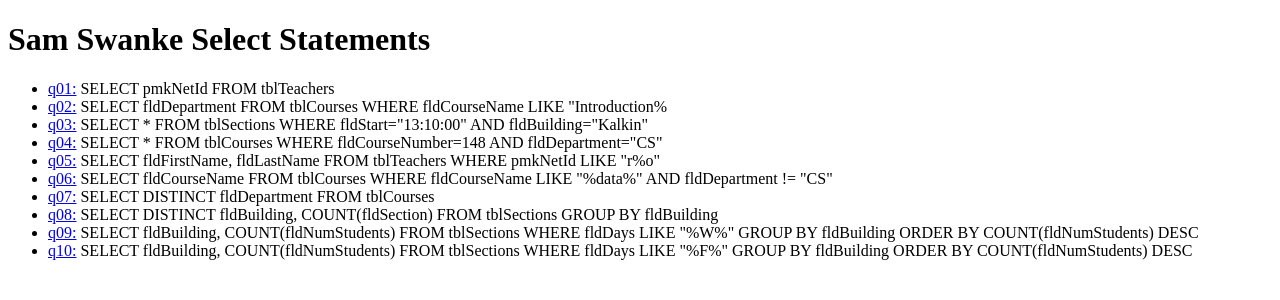
After one commit to skswanke/cs148, a PHP site: page /assignment2.0/select.php in a window 1280 px wide. The commit adds this page. Shown: the top 300 px of the page. Run offline with PHP 8.4, Linux system fonts and the light colour scheme; a stand-in replaces the project's code that opens the database connection.

Commit message:
last commit before submit

```diff
--- a/assignment2.0/q02.php
+++ b/assignment2.0/q02.php
@@ -3,7 +3,8 @@
     $columns = 1;
     $query = 'SELECT fldDepartment FROM tblCourses WHERE fldCourseName LIKE "Introduction%"';
     //public function testquery($query, $values = "", $wheres = 0, $conditions = 0, $quotes = 0, $symbols = 0, $spacesAllowed = false, $semiColonAllowed = false)
-    $info2 = $thisDatabaseReader->select($query, "", 1, 1, 2, 0, false, false);
+    //$info2 = $thisDatabaseReader->testquery($query, "", 1,1,2,0,false,false);
+    $info2 = $thisDatabaseReader->select($query, "", 1, 0, 2, 0, false, false);
     print "<h1>Total Records: " .count($info2) ."</h1>";
     print "<h2>Query: " .$query ."</h2>";
     print "<table>";
--- a/assignment2.0/q04.php
+++ b/assignment2.0/q04.php
@@ -3,7 +3,7 @@
     $columns = 5;
     $query = 'SELECT * FROM tblCourses WHERE fldCourseNumber=148 AND fldDepartment="CS"';
     //public function testquery($query, $values = "", $wheres = 0, $conditions = 0, $quotes = 0, $symbols = 0, $spacesAllowed = false, $semiColonAllowed = false)
-    $info2 = $thisDatabaseReader->testquery($query, "", 1, 1, 2, 0, false, false);
+    //$info2 = $thisDatabaseReader->testquery($query, "", 1, 1, 2, 0, false, false);
     $info2 = $thisDatabaseReader->select($query, "", 1, 1, 2, 0, false, false);
     print "<h1>Total Records: " .count($info2) ."</h1>";
     print "<h2>Query: " .$query ."</h2>";
--- a/assignment2.0/q05.php
+++ b/assignment2.0/q05.php
@@ -3,7 +3,8 @@
     $columns = 2;
     $query = 'SELECT fldFirstName, fldLastName FROM tblTeachers WHERE pmkNetId LIKE "r%o"';
     //public function testquery($query, $values = "", $wheres = 0, $conditions = 0, $quotes = 0, $symbols = 0, $spacesAllowed = false, $semiColonAllowed = false)
-    $info2 = $thisDatabaseReader->select($query, "", 1, 1, 2, 1, false, false);
+    //$info2 = $thisDatabaseReader->testquery($query, "", 1,0,2,0,false,false);
+    $info2 = $thisDatabaseReader->select($query, "", 1, 0, 2, 0, false, false);
     print "<h1>Total Records: " .count($info2) ."</h1>";
     print "<h2>Query: " .$query ."</h2>";
     print "<table>";
--- a/assignment2.0/q06.php
+++ b/assignment2.0/q06.php
@@ -3,8 +3,8 @@
     $columns = 1;
     $query = 'SELECT fldCourseName FROM tblCourses WHERE fldCourseName LIKE "%data%" AND fldDepartment != "CS"';
     //public function testquery($query, $values = "", $wheres = 0, $conditions = 0, $quotes = 0, $symbols = 0, $spacesAllowed = false, $semiColonAllowed = false)
-    $info2 = $thisDatabaseReader->testquery($query, "", 1, 2, 4, 2, false, false);
-    $info2 = $thisDatabaseReader->select($query, "", 1, 2, 4, 2, false, false);
+    //$info2 = $thisDatabaseReader->testquery($query, "", 1, 2, 4, 0, false, false);
+    $info2 = $thisDatabaseReader->select($query, "", 1, 2, 4, 0, false, false);
     print "<h1>Total Records: " .count($info2) ."</h1>";
     print "<h2>Query: " .$query ."</h2>";
     print "<table>";
--- a/assignment2.0/q09.php
+++ b/assignment2.0/q09.php
@@ -1,10 +1,10 @@
 <?php
     include "top.php";
     $columns = 2;
-    $query = 'SELECT fldBuilding, COUNT(fldNumStudents) FROM tblSections WHERE fldDays LIKE "%W%" GROUP BY fldBuilding ORDER BY DESC';
+    $query = 'SELECT fldBuilding, COUNT(fldNumStudents) FROM tblSections WHERE fldDays LIKE "%W%" GROUP BY fldBuilding ORDER BY COUNT(fldNumStudents) DESC';
     //public function testquery($query, $values = "", $wheres = 0, $conditions = 0, $quotes = 0, $symbols = 0, $spacesAllowed = false, $semiColonAllowed = false)
-    $info2 = $thisDatabaseReader->test_query($query, "", 1, 2, 2, 2, false, false);
-    $info2 = $thisDatabaseReader->select($query, "", 0, 0, 0, 0, false, false);
+    //$info2 = $thisDatabaseReader->testquery($query, "", 1, 1, 2, 0, false, false);
+    $info2 = $thisDatabaseReader->select($query, "", 1, 1, 2, 0, false, false);
     print "<h1>Total Records: " .count($info2) ."</h1>";
     print "<h2>Query: " .$query ."</h2>";
     print "<table>";
--- /dev/null
+++ b/assignment2.0/select.php
@@ -0,0 +1,24 @@
+<?php ?>
+<!DOCTYPE html>
+<html>
+<head>
+  <title>Sam Swanke CS148</title>
+  <meta name="author" content="Sam Swanke">
+  <meta name="description" content="Sam Swanke's submission for assignment2.0">
+</head>
+<body>
+  <h1>Sam Swanke Select Statements</h1>
+  <ul>
+    <li><a href="q01.php">q01:</a> SELECT pmkNetId FROM tblTeachers</li>
+    <li><a href="q02.php">q02:</a> SELECT fldDepartment FROM tblCourses WHERE fldCourseName LIKE "Introduction%</li>
+    <li><a href="q03.php">q03:</a> SELECT * FROM tblSections WHERE fldStart="13:10:00" AND fldBuilding="Kalkin"</li>
+    <li><a href="q04.php">q04:</a> SELECT * FROM tblCourses WHERE fldCourseNumber=148 AND fldDepartment="CS"</li>
+    <li><a href="q05.php">q05:</a> SELECT fldFirstName, fldLastName FROM tblTeachers WHERE pmkNetId LIKE "r%o"</li>
+    <li><a href="q06.php">q06:</a> SELECT fldCourseName FROM tblCourses WHERE fldCourseName LIKE "%data%" AND fldDepartment != "CS"</li>
+    <li><a href="q07.php">q07:</a> SELECT DISTINCT fldDepartment FROM tblCourses</li>
+    <li><a href="q08.php">q08:</a> SELECT DISTINCT fldBuilding, COUNT(fldSection) FROM tblSections GROUP BY fldBuilding</li>
+    <li><a href="q09.php">q09:</a> SELECT fldBuilding, COUNT(fldNumStudents) FROM tblSections WHERE fldDays LIKE "%W%" GROUP BY fldBuilding ORDER BY COUNT(fldNumStudents) DESC</li>
+    <li><a href="q10.php">q10:</a> SELECT fldBuilding, COUNT(fldNumStudents) FROM tblSections WHERE fldDays LIKE "%F%" GROUP BY fldBuilding ORDER BY COUNT(fldNumStudents) DESC</li>
+  </ul>
+</body>
+</html>
--- a/sitemap.php
+++ b/sitemap.php
@@ -14,6 +14,7 @@
             <li><a href="tryme.php">tryme.php</a></li>
             <li>Assignment 2.0
                 <ul>
+                    <li><a href="assignment2.0/select.php">Select.php</a></li>
                     <li><a href="assignment2.0/q01.php">q01.php</a></li>
                     <li><a href="assignment2.0/q02.php">q02.php</a></li>
                     <li><a href="assignment2.0/q03.php">q03.php</a></li>
@@ -24,9 +25,7 @@
                     <li><a href="assignment2.0/q08.php">q08.php</a></li>
                     <li><a href="assignment2.0/q09.php">q09.php</a></li>
                     <li><a href="assignment2.0/q10.php">q10.php</a></li>
-                    <li><a href="assignment2.0/q11.php">q11.php</a></li>
                     <li><a href="assignment2.0/style.css">style.css</a></li>
-                    <li><a href="assignment2.0/style.css">tables.php</a></li>
                 </ul>
             </li>
             <li>Assignment 1.0
```
Also changed, not shown: assignment2.0/q10.php (+4 -3 lines), assignment2.0/q11.php (deleted, +0 -27 lines), assignment2.0/q03.php (line endings or trailing spaces).
